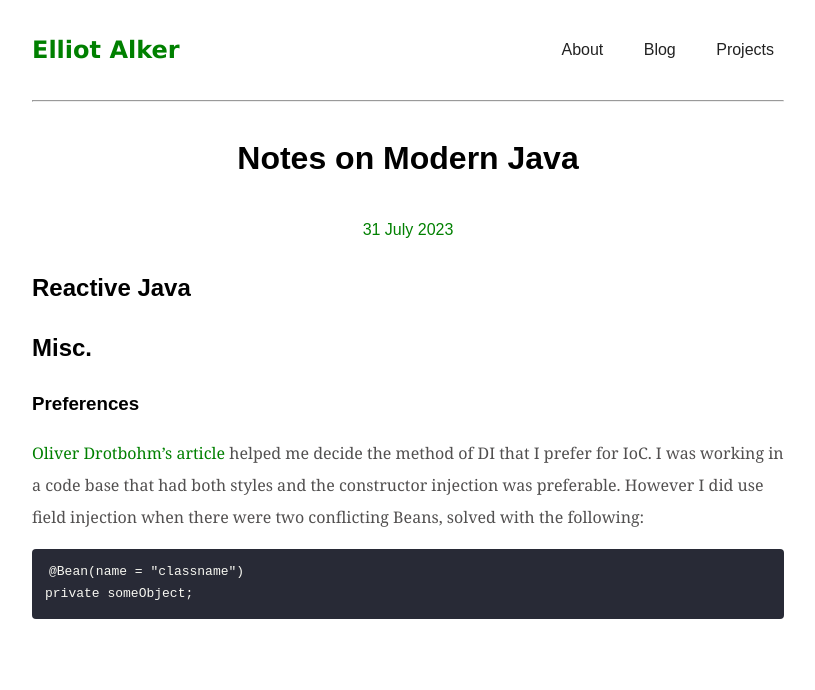
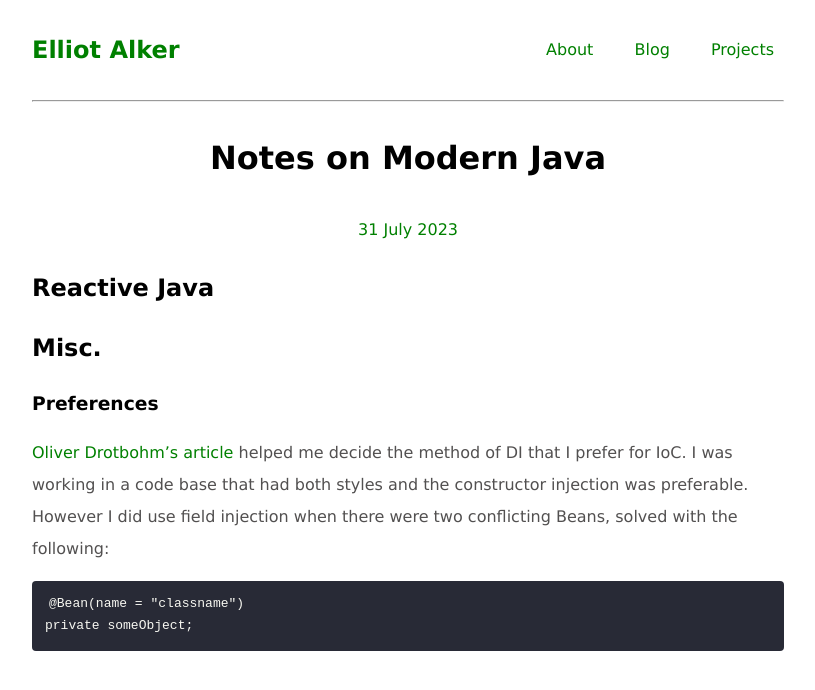
Before and after one commit to ealker/ealker.github.io, a Jekyll site: the page built from _posts/2023-07-31-java.md, in a window 1280 px wide. Shown: the top 690 px of the page, without its empty margins (232-1047 px from the left). Built offline with Jekyll 4.4.1, drawn with Linux system fonts in a browser that asks for light colours.

Commit message:
Made colors consistent.

```diff
--- a/_sass/main.scss
+++ b/_sass/main.scss
@@ -9,7 +9,7 @@ html {
 body {
     line-height: 1.5;
     padding: 0 1em;
-    font-family: sans-serif;
+    font-family: 'Lucida Sans', 'Lucida Sans Regular', 'Lucida Grande', sans-serif;
 }
 
 ul, li {
@@ -17,6 +17,7 @@ ul, li {
     list-style-position: inside;
     text-align: left;
     padding: 0;
+    color: #525050;
 }
 
 header {
@@ -52,9 +53,7 @@ header nav {
       margin-right: 1em; }
       header ul li:last-child {
         margin-right: 0; }
-      header ul li a {
-        color: #222;
-        text-decoration: none; }
+      header ul li a {}
   @media (max-width: 45rem) {
     header nav {
       width: 100%; }
@@ -63,9 +62,8 @@ header nav {
       header ul li {
         padding-left: 0;
         margin-right: 0; }
-        header ul li a {
-          color: #0000FF;
-          text-decoration: underline; } }
+        header ul li a {}
+          }
 .headline {
   text-align: center;
   letter-spacing: 1px;
@@ -87,24 +85,24 @@ header nav {
 
 .post-content {
   p {
-    font-family: 'Georgia', serif;
+    font-family: 'Lucida Sans', 'Lucida Sans Regular', 'Lucida Grande', sans-serif;
   }
 
   li {
     list-style: disc;
     margin-left: 1em;
-    font-family: serif;
+    color: #525050;
   }
 }
 
 h1, h2, h3, h4 {
   margin-top: 1em;
   margin-bottom: 1em;
-  font-family: sans-serif;
+  font-family: 'Lucida Sans', 'Lucida Sans Regular', 'Lucida Grande', sans-serif;
 }
 
 p {
-  font-family: sans-serif;
+  font-family: 'Lucida Sans', 'Lucida Sans Regular', 'Lucida Grande', sans-serif;
   line-height: 2;
   color: #525050;
 }
@@ -188,7 +186,6 @@ td{
 #postdate {
   color: green;
   text-align: center;
-  font-family: sans-serif;
 }
 
 // Styling for Web Apps Page
```
